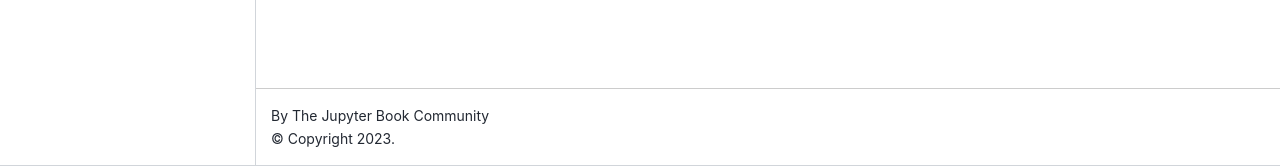
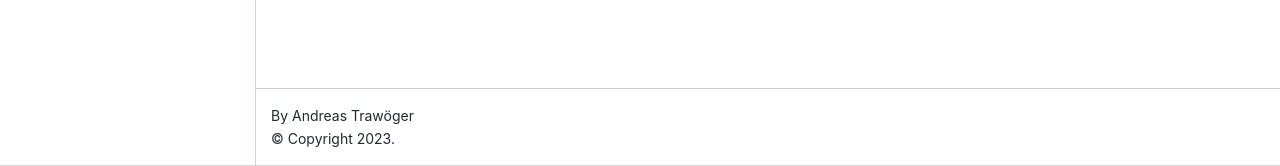
Before and after one commit to dorgeln/book, a Jupyter Book: the page built from content.md, in a window 1280 px wide. Shown: the part 734-900 px from the top of the page. Built offline with Jupyter Book 1.0.4 settings and Sphinx 7.4.7 and the Sphinx Book theme 1.1.4, drawn with Linux system fonts in a browser that asks for light colours; pages that are not in the unit, such as notebooks, are missing from menus; some of the changed lines change nothing that is shown.

Commit message:
Add Dockerfile and repo info

```diff
--- a/_config.yml
+++ b/_config.yml
@@ -1,14 +1,32 @@
 # Book settings
 # Learn more at https://jupyterbook.org/customize/config.html
 
-title: My sample book
-author: The Jupyter Book Community
+title: Dorgeln.org
+author: Andreas Trawöger
 logo: logo.png
+exclude_patterns: [_build, Thumbs.db, .DS_Store, "**.ipynb_checkpoints"]
 
 # Force re-execution of notebooks on each build.
 # See https://jupyterbook.org/content/execute.html
 execute:
-  execute_notebooks: force
+  execute_notebooks: off
+
+#######################################################################################
+# Parse and render settings
+parse:
+  myst_enable_extensions:  # default extensions to enable in the myst parser. See https://myst-parser.readthedocs.io/en/latest/using/syntax-optional.html
+    # - amsmath
+    - colon_fence
+    # - deflist
+    - dollarmath
+    # - html_admonition
+    # - html_image
+    - linkify
+    # - replacements
+    # - smartquotes
+    - substitution
+
+  myst_url_schemes          : [mailto, http, https]  # URI schemes that will be recognised as external URLs in Markdown links
 
 # Define the name of the latex output file for PDF builds
 latex:
@@ -21,12 +39,30 @@
 
 # Information about where the book exists on the web
 repository:
-  url: https://github.com/executablebooks/jupyter-book  # Online location of your book
-  path_to_book: docs  # Optional path to your book, relative to the repository root
-  branch: master  # Which branch of the repository should be used when creating links (optional)
+  url: https://github.com/dorgeln/book  # Online location of your book
+  path_to_book: /  # Optional path to your book, relative to the repository root
+  branch: main  # Which branch of the repository should be used when creating links (optional)
 
 # Add GitHub buttons to your book
 # See https://jupyterbook.org/customize/config.html#add-a-link-to-your-repository
 html:
-  use_issues_button: true
-  use_repository_button: true
+  favicon                   : ""  # A path to a favicon image
+  use_edit_page_button      : false  # Whether to add an "edit this page" button to pages. If `true`, repository information in repository: must be filled in
+  use_repository_button     : true  # Whether to add a link to your repository button
+  use_issues_button         : true  # Whether to add an "open an issue" button
+  extra_navbar              : Powered by <a href="https://jupyterbook.org">Jupyter Book</a>  # Will be displayed underneath the left navbar.
+  extra_footer              : ""  # Will be displayed underneath the footer.
+  google_analytics_id       : ""  # A GA id that can be used to track book views.
+  home_page_in_navbar       : true  # Whether to include your home page in the left Navigation Bar
+  baseurl                   : ""  # The base URL where your book will be hosted. Used for creating image previews and social links. e.g.: https://mypage.com/mybook/
+  comments:
+    hypothesis              : false
+    utterances              : true
+
+# Launch button settings
+launch_buttons:
+  notebook_interface        : jupyterlab  # The interface interactive links will activate ["classic", "jupyterlab"]
+  binderhub_url             : https://mybinder.org  # The URL of the BinderHub (e.g., https://mybinder.org)
+  jupyterhub_url            : ""  # The URL of the JupyterHub (e.g., https://datahub.berkeley.edu)
+  thebe                     : false  # Add a thebe button to pages (requires the repository to run on Binder)
+  colab_url                 : "" # The URL of Google Colab (https://colab.research.google.com)
--- a/_toc.yml
+++ b/_toc.yml
@@ -4,4 +4,3 @@
 - file: intro
 - file: markdown
 - file: notebooks
-- file: _build/README
```
Also changed, not shown: 2 other files.
